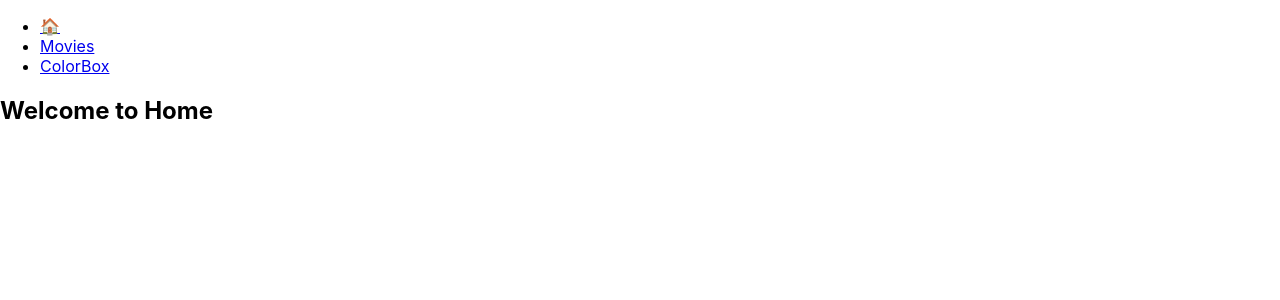
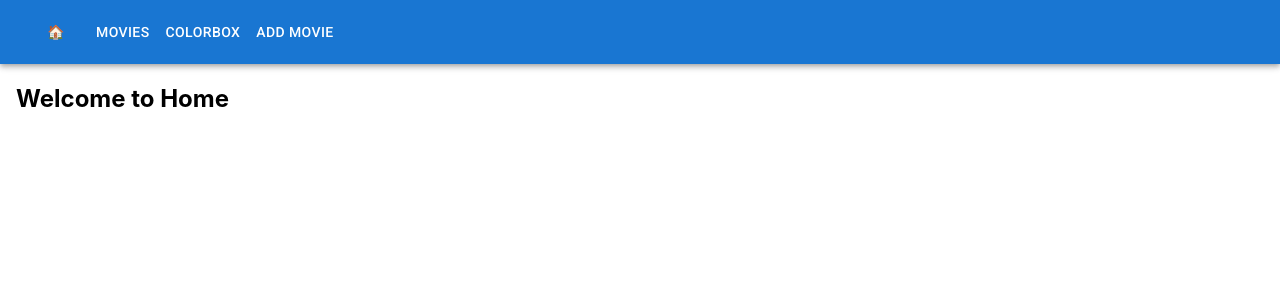
Before and after one commit to Harish-rs/movie-app, a React (Create React App) app: page / in a window 1280 px wide. Shown: the top 300 px of the page. Built offline with nearby package versions, Linux system fonts and the light colour scheme.

Commit message:
app bar MUI

```diff
--- a/src/App.css
+++ b/src/App.css
@@ -1,3 +1,7 @@
+.App {
+  margin: 16px;
+}
+
 .movieposter {
   width: 340px;
   height: 500px;
@@ -33,3 +37,12 @@
 .movie-detail-container {
   max-width: 800px;
 }
+
+.not-found {
+  width: "100%";
+  object-fit: "cover" s;
+}
+
+.router-container {
+  margin: 16px;
+}
--- a/src/App.js
+++ b/src/App.js
@@ -8,9 +8,15 @@ import TextField from "@mui/material/TextField";
 import IconButton from "@mui/material/IconButton";
 import ExpandLessIcon from "@mui/icons-material/ExpandLess";
 import ExpandMoreIcon from "@mui/icons-material/ExpandMore";
-import { NavLink, Route, Routes, useNavigate } from "react-router-dom";
+import DeleteIcon from "@mui/icons-material/Delete";
+import Card from "@mui/material/Card";
+
+import { Navigate, Route, Routes, useNavigate } from "react-router-dom";
 import InfoIcon from "@mui/icons-material/Info";
 import { MovieDetails } from "./MovieDetails";
+import { Home, NotFoundPage } from "./NotFoundPage";
+import { AppBar, CardActions, CardContent, Toolbar } from "@mui/material";
+// import Box from "@mui/material/Box";
 
 // import { Addcolor } from "./ColorBox";
 const Initial_MOVIE_LIST = [
@@ -87,20 +93,27 @@ const Initial_MOVIE_LIST = [
 ];
 function App() {
   const [movielist, setmovielist] = useState(Initial_MOVIE_LIST);
+  const navigate = useNavigate();
+
   return (
     <div className="app">
-      <ul>
-        <li>
-          <NavLink to="/">🏠</NavLink>
-        </li>
-        <li>
-          <NavLink to="/movies">Movies</NavLink>
-        </li>
-        <li>
-          <NavLink to="/colorbox">ColorBox</NavLink>
-        </li>
-      </ul>
-
+      <AppBar position="static">
+        <Toolbar>
+          <Button color="inherit" onClick={() => navigate("/")}>
+            🏠
+          </Button>
+          <Button color="inherit" onClick={() => navigate("/movies")}>
+            Movies
+          </Button>
+          <Button color="inherit" onClick={() => navigate("/colorbox")}>
+            ColorBox
+          </Button>
+          <Button color="inherit" onClick={() => navigate("/movies/AddMovie")}>
+            Add Movie
+          </Button>
+        </Toolbar>
+      </AppBar>
+      <div className="router-container">
         <Routes>
           <Route path="/" element={<Home />} />
           <Route
@@ -114,29 +127,30 @@ function App() {
             element={<MovieDetails movielist={movielist} />}
           />
           <Route path="/colorbox" element={<Addcolor />} />
+          <Route
+            path="/movies/AddMovie"
+            element={
+              <AddMovie movielist={movielist} setmovielist={setmovielist} />
+            }
+          />
+          <Route path="/404" element={<NotFoundPage />} />
+          <Route path="*" element={<Navigate replace to="/404" />} />
         </Routes>
+      </div>
     </div>
   );
 }
 export default App;
 
-function Home() {
-  return (
-    <div>
-      <h2>Welcome to Home</h2>
-    </div>
-  );
-}
-
-function Movielist({ movielist, setmovielist }) {
+function AddMovie({ movielist, setmovielist }) {
+  const navigate = useNavigate();
   const [name, setname] = useState("");
   const [poster, setposter] = useState("");
   const [rating, setrating] = useState("");
   const [summary, setsummary] = useState("");
   const [trailer, settrailer] = useState("");
   return (
-    <div className="App">
-      {/* <Addcolor /> */}
+    <div>
       <div className="addmovie-form">
         <TextField
           id="standard-basic"
@@ -171,6 +185,7 @@ function Movielist({ movielist, setmovielist }) {
         <Button
           variant="contained"
           onClick={() => {
+            navigate("/movies");
             const newMovie = {
               name: name,
               poster: poster,
@@ -184,25 +199,51 @@ function Movielist({ movielist, setmovielist }) {
           AddMovie
         </Button>
       </div>
+    </div>
+  );
+}
+
+function Movielist({ movielist, setmovielist }) {
+  return (
+    <div className="App">
+      {/* <Addcolor /> */}
 
       <div className="movie-component">
         {movielist.map((mv, index) => (
-          <Movies movie={mv} id={index} />
+          <Movies
+            key={index}
+            movie={mv}
+            id={index}
+            deleteButton={
+              <IconButton
+                onClick={() => {
+                  let copiedmovielist = [...movielist];
+                  let removedmovie = copiedmovielist.splice(index, 1);
+                  console.log(removedmovie);
+                  setmovielist(copiedmovielist);
+                }}
+                color="error"
+              >
+                <DeleteIcon />
+              </IconButton>
+            }
+          />
         ))}
       </div>
     </div>
   );
 }
 
-function Movies({ movie, id }) {
+function Movies({ movie, id, deleteButton }) {
   const navigate = useNavigate();
   const styles = {
     color: movie.rating > 8 ? "green" : "red",
   };
   const [show, setShow] = useState(false);
   return (
-    <div className="movie-container">
+    <Card className="movie-container">
       <img src={movie.poster} alt={movie.name} className="movieposter" />
+      <CardContent>
         <div className="movie-spec">
           <h2 className="movie-name">
             {movie.name}
@@ -223,13 +264,15 @@ function Movies({ movie, id }) {
             </IconButton>
           </h2>
 
-        <p style={styles} className="movie-poster">
+          <p style={styles} className="movie-rating">
             ⭐{movie.rating}
           </p>
         </div>
-
-      {show ? <p className="movie-summary">{movie.summary} </p> : ""}
-      <Counter />
-    </div>
+        {show ? <p>{movie.summary}</p> : ""}
+      </CardContent>
+      <CardActions>
+        <Counter /> {deleteButton}
+      </CardActions>
+    </Card>
   );
 }
--- /dev/null
+++ b/src/NotFoundPage.js
@@ -0,0 +1,31 @@
+import Button from "@mui/material/Button";
+import { useNavigate } from "react-router-dom";
+
+export function NotFoundPage() {
+  const navigate = useNavigate();
+  return (
+    <div>
+      <h2> 404 Page not found</h2>
+      <img
+        className="not-found"
+        src="https://cdn.dribbble.com/users/1175431/screenshots/6188233/404-error-dribbble-800x600.gif"
+        alt="page not found"
+      />
+      <Button
+        onClick={() => navigate("/")}
+        aria-label="Back to List"
+        color="primary"
+        variant="contained"
+      >
+        BACK
+      </Button>
+    </div>
+  );
+}
+export function Home() {
+  return (
+    <div>
+      <h2>Welcome to Home</h2>
+    </div>
+  );
+}
```
Lines whose indentation alone changed are shown as unchanged.
